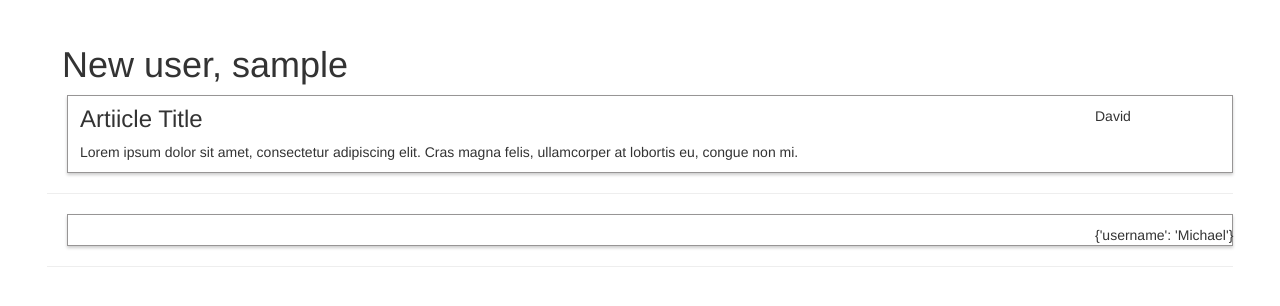
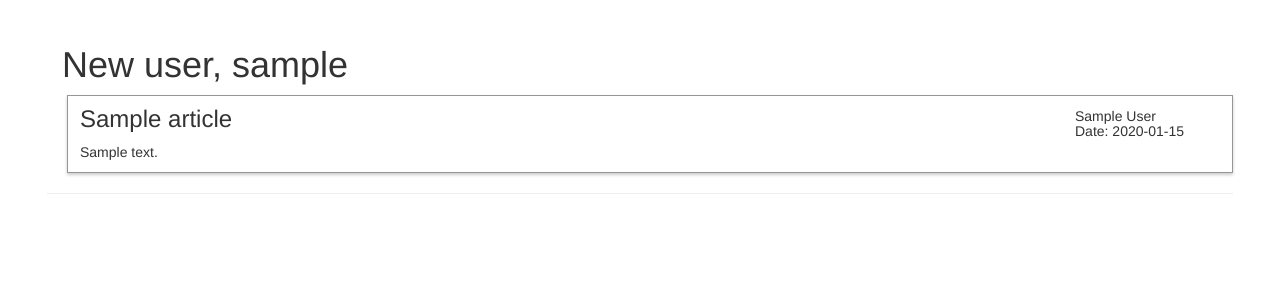
Before and after one commit to Venelinko/40273040, a Flask app: page / in a window 1280 px wide. Shown: the part 52-358 px from the top of the page. Run offline with Flask 2, Linux system fonts and the light colour scheme; a user stored in the database is signed in; tables that the repository leaves empty hold one stand-in row (values such as "Sample post"); some libraries are stand-ins or nearby versions.

Commit message:
articles have cards

```diff
--- a/app/models.py
+++ b/app/models.py
@@ -26,6 +26,7 @@ class User(UserMixin, db.Model):
 
 class Article(db.Model):
     id = db.Column(db.Integer, primary_key=True)
+    title = db.Column(db.String(50))
     body = db.Column(db.String(1028))
     short_body = db.Column(db.String(512))
     timestamp = db.Column(db.DateTime, index=True, default=datetime.utcnow)
--- a/app/routes.py
+++ b/app/routes.py
@@ -1,26 +1,29 @@
 from flask import render_template, flash, redirect, url_for, request
 from app import main, db
-from app.forms import LoginForm, RegistrationForm, NewLogForm, EditProfileForm
+from app.forms import LoginForm, RegistrationForm, NewLogForm, EditProfileForm, NewArticleForm
 from flask_login import current_user, login_user, logout_user, login_required
-from app.models import User, Log
+from app.models import User, Log, Article
 from werkzeug.urls import url_parse
 from sqlalchemy import desc
 
 @main.route('/')
 @main.route('/index')
 def index():
-    articles = [
-        {
-            'author': "David",
-            'title': "Artiicle Title",
-            'body': "Lorem ipsum dolor sit amet, consectetur adipiscing elit. Cras magna felis, ullamcorper at lobortis eu, congue non mi. "
-        },
-        {
-            'author': {'username': 'Michael'},
-            'content': 'Second post'
-        }
-    ]
+    articles = Article.query.all()
     return render_template('index.html', title='Home', articles=articles)
+
+@main.route('/newarticle', methods=['GET', 'POST'])
+def newarticle():
+    form = NewArticleForm()
+    if form.validate_on_submit():
+        article = Article(title=form.title.data, body=form.body.data, short_body=form.short_body.data,
+        author=form.author.data)
+        db.session.add(article)
+        db.session.commit()
+        flash('New article created.')
+        return redirect(url_for('index'))
+    return render_template('newarticle.html', title='New Article', form=form)
+
 
 @main.route('/login', methods=['GET', 'POST'])
 def login():
--- /dev/null
+++ b/app/static/css/articlecard.css
@@ -0,0 +1,39 @@
+.card {
+    /* Add shadows to create the "card" effect */
+    box-shadow: 0 2px 3px 0 rgba(0,0,0,0.2);
+    border-style: solid;
+    border-width: 0.3px;
+    border-color: rgba(100, 98, 98, 0.671) ;
+    transition: 0.3s;
+    cursor: pointer;
+  }
+
+  /* On mouse-over, add a deeper shadow */
+  .card:hover {
+    box-shadow: 0 4px 8px 0 rgba(0,0,0,0.2);
+  }
+
+  /* Add some padding inside the card container */
+  .container {
+    padding: 5px 7px;
+  }
+  .card-title {
+    margin: 5px 5px;
+    float: left;
+    clear: both;
+  }
+  .card-text {
+    margin: 5px 5px;
+    float: left;
+    clear: both;
+  }
+  .author {
+    position: absolute;
+    margin: 5px 5px 20px 1000px;
+    float: right;
+  }
+  .date {
+    position: absolute;
+    margin: 20px 5px 20px 1000px;
+    float: right;
+  }
--- a/app/templates/_article.html
+++ /dev/null
@@ -1,12 +0,0 @@
-<link rel="stylesheet" href="{{url_for('static', filename='css/logcard.css')}}">
-
-<div class="card" style="margin-left: 20px;">
-    <div class="container">
-        <h3 class="card-title">{{ article.title }}</h3>
-        <p class="card-text">
-            {{ article.body }}
-        </p>
-        <p class="difficulty">{{ article.author }}</p>
-    </div>
-</div>
-<hr>
--- /dev/null
+++ b/app/templates/_articlecard.html
@@ -0,0 +1,13 @@
+<link rel="stylesheet" href="{{url_for('static', filename='css/articlecard.css')}}">
+
+<div class="card" style="margin-left: 20px;" onclick="location.href='/logbook';">
+    <div class="container">
+        <h3 class="card-title">{{ article.title }}</h3>
+        <p class="card-text">
+            {{ article.short_body }}
+        </p>
+        <p class="author">{{ article.author }}</p>
+        <p class="date">Date: {{ article.timestamp.strftime('%Y-%m-%d') }}</p>
+    </div>
+</div>
+<hr>
--- a/app/templates/index.html
+++ b/app/templates/index.html
@@ -2,9 +2,12 @@
 
 {% block app_content %}
 <h1>New user, {{ current_user.username }}</h1>
+{% if current_user.username == "venelin" %}
+<p><a role="button" href="{{ url_for('newarticle') }}">New Article</a></p>
+{% endif %}
 <div class="row">
     {% for article in articles %}
-    {% include "_article.html" %}
+    {% include "_articlecard.html" %}
     {% endfor %}
 </div>
 {% endblock %}
--- a/app/templates/logbook.html
+++ b/app/templates/logbook.html
@@ -9,7 +9,7 @@
 <h1>Logbook</h1>
         <div class="row">
                 {% for log in logs %}
-                    {% include '_log.html' %}
+                    {% include '_logcard.html' %}
                 {% endfor %}
             <div class="sidenav">
                 <p><a role="button" href="{{ url_for('newlog') }}">New Log</a></p>
```
Also changed, not shown: app/forms.py (+7 -0 lines), app/templates/newarticle.html (added, +9 -0 lines), migrations/versions/4bd40e1de96f_title_attrubute_added_to_article.py (added, +28 -0 lines), app.db, app/templates/_logcard.html (renamed from app/templates/_log.html), 4 other files.
